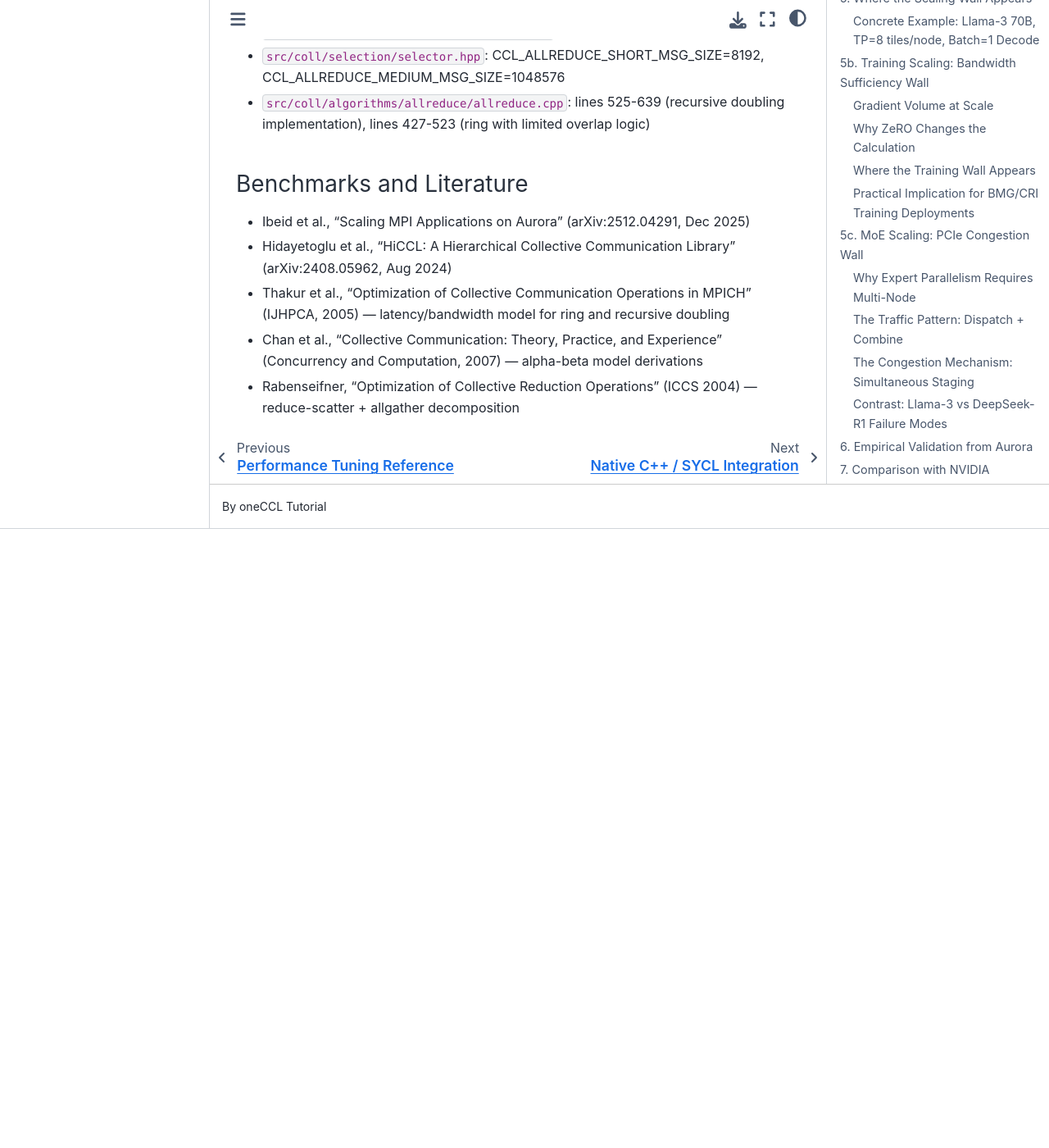
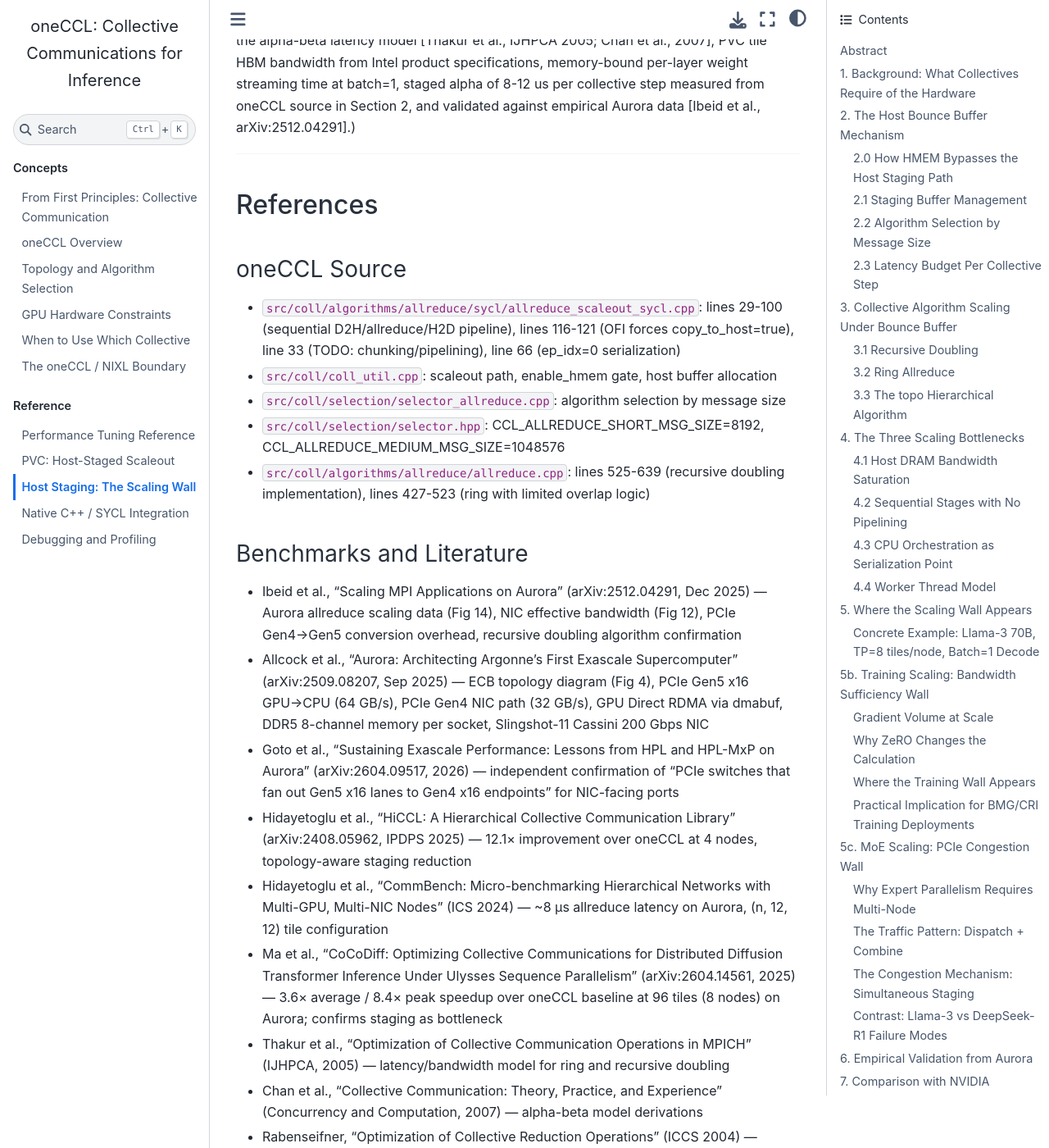
Before and after one commit to tsg-/oneccl-tutorial, a Jupyter Book: the page built from chapters/host_staging_scaling.md, in a window 1280 px wide and 1400 px high, scrolled down 28424 px. Shown: the whole window at 82% size. Built offline with Jupyter Book 1.0.4 settings and Sphinx 7.4.7 and the Sphinx Book theme 1.1.4, drawn with Linux system fonts in a browser that asks for light colours; pages that are not in the unit, such as notebooks, are missing from menus; before the commit the page ends 29069 px from its top, so only the background shows below that; some of the changed text lies outside the part shown.

Commit message:
Add corroborating paper citations and pvc_scalability chapter
Add three new references that independently confirm key hardware assumptions:
- Goto et al. (arXiv:2604.09517): confirms PCIe Gen4 NIC path on Aurora
- CommBench (Hidayetoglu, ICS 2024): ~8 µs per-step allreduce latency on Aurora
- CoCoDiff (Ma et al., arXiv:2604.14561): 3.6×/8.4× speedup over oneCCL at 8 nodes

PCIe Gen4 NIC bottleneck now has three independent citations (Ibeid, Allcock, Goto).
All benchmark citations use annotations describing which figures/findings they support.
Also add pvc_scalability.md chapter and _toc.yml entry for it.

Co-Authored-By: Claude Sonnet 4.6 <noreply@anthropic.com>

```diff
--- a/_toc.yml
+++ b/_toc.yml
@@ -30,6 +30,8 @@ parts:
   - caption: "Reference"
     chapters:
       - file: chapters/perf_tuning
+      - file: chapters/pvc_scalability
+        title: "PVC: Host-Staged Scaleout"
       - file: chapters/host_staging_scaling
         title: "Host Staging: The Scaling Wall"
       - file: chapters/native_cpp_api
--- a/chapters/host_staging_scaling.md
+++ b/chapters/host_staging_scaling.md
@@ -427,6 +427,13 @@ This explains why Aurora measures ~23 GB/s effective per NIC (Ibeid et al.,
 Figure 12) rather than the 25 GB/s theoretical maximum: under concurrent
 staging, host DRAM bandwidth becomes the shared resource and the CPU-side
 posting overhead limits NIC utilization, not PCIe bandwidth to the GPU.
+
+The PCIe Gen4 NIC path (32 GB/s per NIC) is confirmed by two independent
+sources: Ibeid et al. (arXiv:2512.04291) cite "PCIe Gen4-PCIe Gen5 conversion
+inefficiencies" explicitly as the cause of the ~23 GB/s measured bandwidth for
+GPU-memory buffers, and Goto et al. (arXiv:2604.09517) describe the Aurora
+fabric geometry as "PCIe switches that fan out Gen5 x16 lanes to Gen4 x16
+endpoints" for the NIC-facing ports.
 
 ### 4.2 Sequential Stages with No Pipelining
 
@@ -978,6 +985,15 @@ avoids unnecessary PCIe crossings. This improvement at just 4 nodes indicates
 that even at small scale, the staging overhead is the bottleneck — not
 algorithm selection or ring topology.
 
+A follow-on study, CoCoDiff (Ma et al., arXiv:2604.14561, 2025), reported
+**3.6× average (8.4× peak) speedup** over the oneCCL baseline when scaling
+distributed diffusion-transformer inference across 96 Intel GPU tiles (8 nodes)
+on Aurora. CoCoDiff's Tile-Aware Parallel All-to-all (TAPA) achieves this
+by aligning collective patterns with Aurora's two-tier (Xe Link intra-node,
+Slingshot inter-node) topology — the same reason the `topo` hierarchical
+algorithm in §3.3 reduces inter-node message count. That 3–8× gap at only
+8 nodes is consistent with the model in §3.1.
+
 ---
 
 ## 7. Comparison with NVIDIA GPUDirect RDMA
@@ -1009,6 +1025,11 @@ On Intel PVC in production (OFI, no HMEM):
 The gap between the 88 us model and the 250 us measurement is scheduler
 overhead in oneCCL's sched/entry framework, SYCL event graph evaluation,
 and the intra-node Xe Link phases.
+
+The CommBench micro-benchmark (Hidayetoglu et al., ICS 2024) independently
+measured **~8 µs per-step allreduce latency** on Aurora for small messages
+with the (n, 12, 12) tile configuration, corroborating the α_staged ≈ 8 µs
+estimate in §2.3 and §3.1.
 
 Intel HMEM (`CCL_ATL_HMEM=1`) eliminates the D2H and H2D copies from the
 data path. The host CPU still calls `fi_tsendmsg()` but data goes GPU → NIC
@@ -1205,8 +1226,25 @@ against empirical Aurora data [Ibeid et al., arXiv:2512.04291].)
 ### Benchmarks and Literature
 
 - Ibeid et al., "Scaling MPI Applications on Aurora" (arXiv:2512.04291, Dec 2025)
+  — Aurora allreduce scaling data (Fig 14), NIC effective bandwidth (Fig 12),
+  PCIe Gen4→Gen5 conversion overhead, recursive doubling algorithm confirmation
+- Allcock et al., "Aurora: Architecting Argonne's First Exascale Supercomputer"
+  (arXiv:2509.08207, Sep 2025) — ECB topology diagram (Fig 4), PCIe Gen5 x16
+  GPU→CPU (64 GB/s), PCIe Gen4 NIC path (32 GB/s), GPU Direct RDMA via dmabuf,
+  DDR5 8-channel memory per socket, Slingshot-11 Cassini 200 Gbps NIC
+- Goto et al., "Sustaining Exascale Performance: Lessons from HPL and HPL-MxP
+  on Aurora" (arXiv:2604.09517, 2026) — independent confirmation of "PCIe switches
+  that fan out Gen5 x16 lanes to Gen4 x16 endpoints" for NIC-facing ports
 - Hidayetoglu et al., "HiCCL: A Hierarchical Collective Communication Library"
-  (arXiv:2408.05962, Aug 2024)
+  (arXiv:2408.05962, IPDPS 2025) — 12.1× improvement over oneCCL at 4 nodes,
+  topology-aware staging reduction
+- Hidayetoglu et al., "CommBench: Micro-benchmarking Hierarchical Networks with
+  Multi-GPU, Multi-NIC Nodes" (ICS 2024) — ~8 µs allreduce latency on Aurora,
+  (n, 12, 12) tile configuration
+- Ma et al., "CoCoDiff: Optimizing Collective Communications for Distributed
+  Diffusion Transformer Inference Under Ulysses Sequence Parallelism"
+  (arXiv:2604.14561, 2025) — 3.6× average / 8.4× peak speedup over oneCCL
+  baseline at 96 tiles (8 nodes) on Aurora; confirms staging as bottleneck
 - Thakur et al., "Optimization of Collective Communication Operations in MPICH"
   (IJHPCA, 2005) — latency/bandwidth model for ring and recursive doubling
 - Chan et al., "Collective Communication: Theory, Practice, and Experience"
```
Also changed, not shown: chapters/pvc_scalability.md (added, +407 -0 lines).
